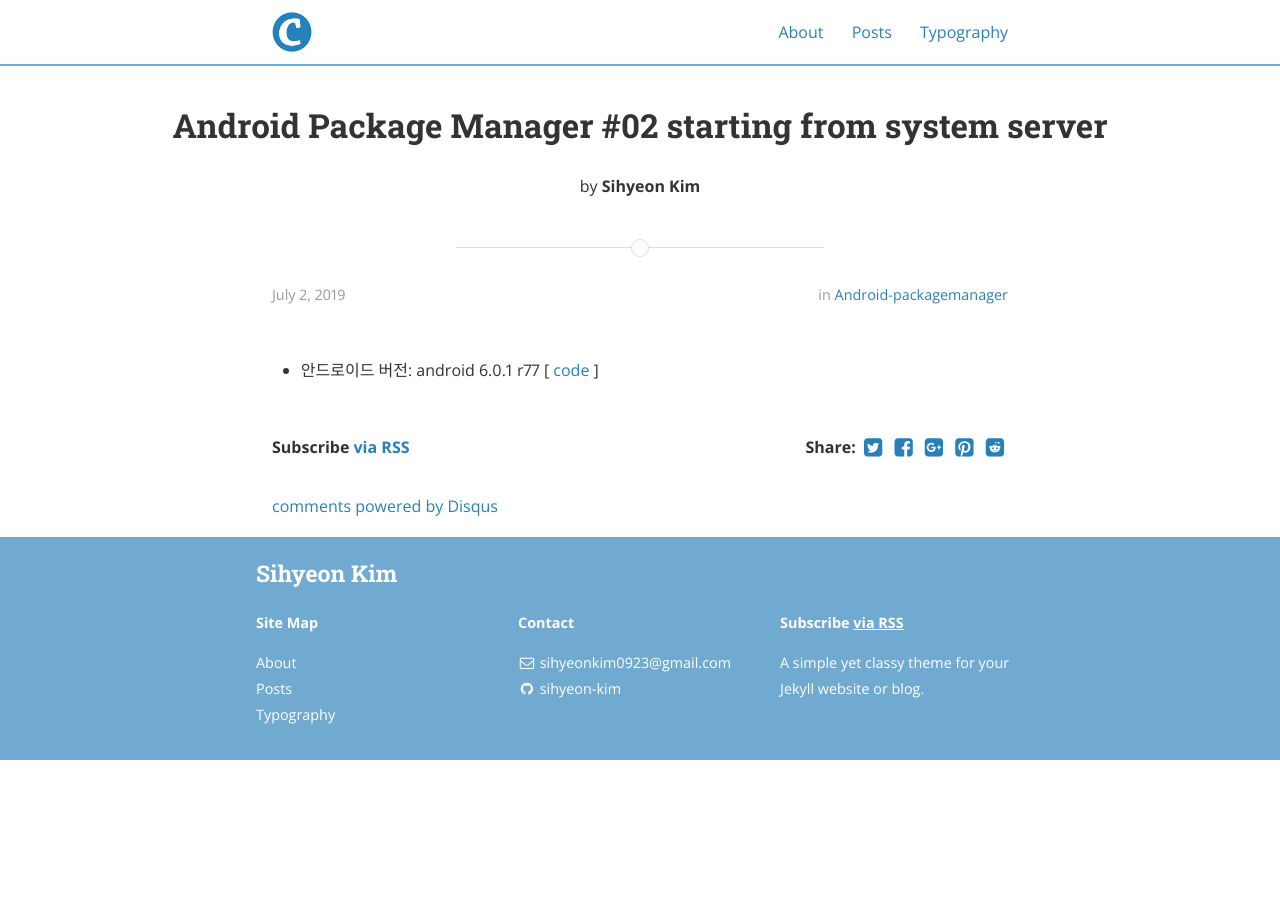
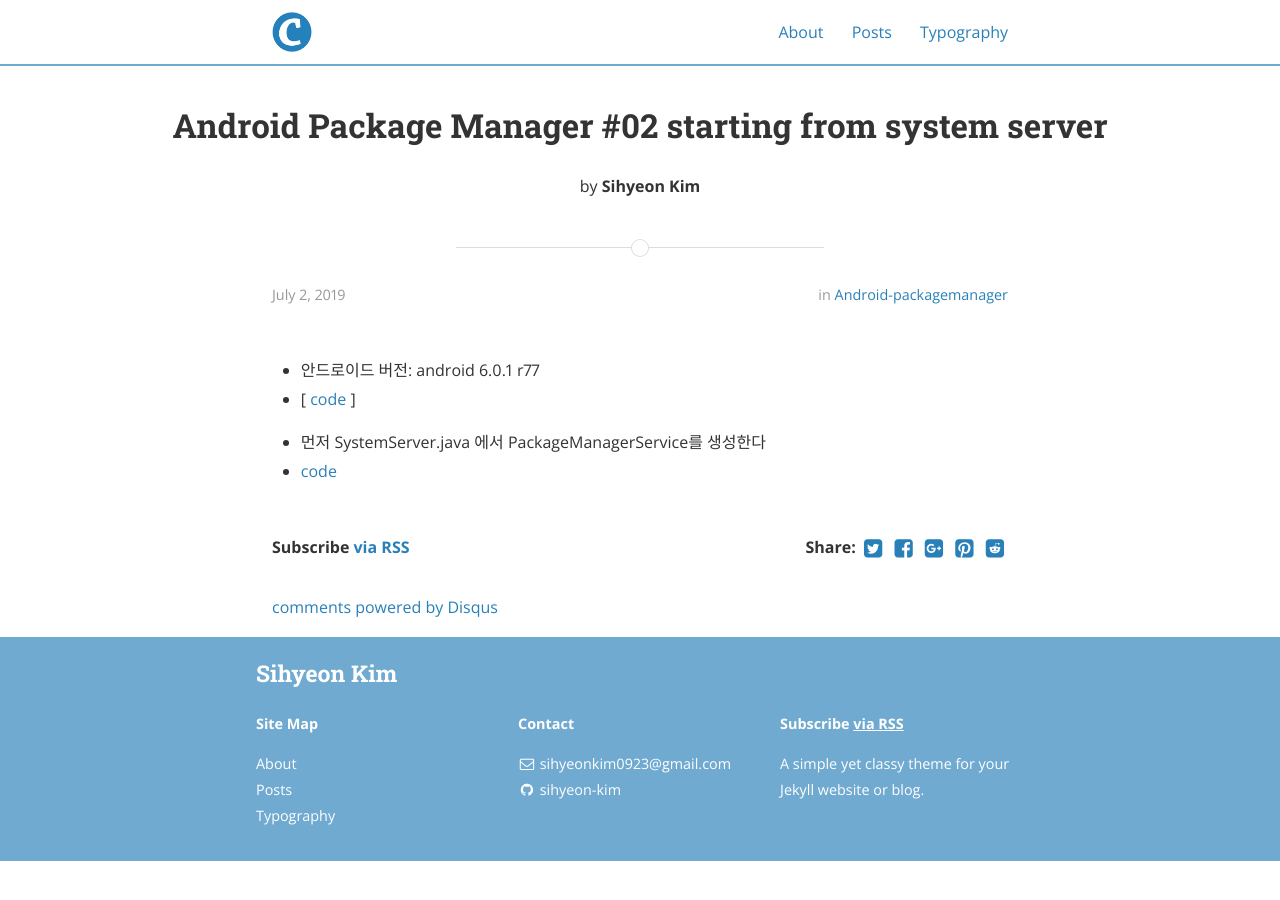
Before and after one commit to sihyeon-kim/sihyeon-kim.github.io, a Jekyll site: the page built from _posts/2019-07-02-Android-Package-Manager-#02-starting-from-system-server.markdown, in a window 1280 px wide. Built offline with Jekyll 4.4.1, drawn with Linux system fonts in a browser that asks for light colours; nearby versions of some CDN libraries; comment, search, counter and statistics services are not loaded.

Commit message:
Update 2019-07-02-Android-Package-Manager-#02-starting-from-system-server.markdown

```diff
--- a/_posts/2019-07-02-Android-Package-Manager-#02-starting-from-system-server.markdown
+++ b/_posts/2019-07-02-Android-Package-Manager-#02-starting-from-system-server.markdown
@@ -6,4 +6,8 @@ author: Sihyeon Kim
 categories: android-packagemanager
 ---
 
-- 안드로이드 버전: android 6.0.1 r77 [[ code ](https://android.googlesource.com/platform/frameworks/base/+/refs/tags/android-6.0.1_r77)]
+- 안드로이드 버전: android 6.0.1 r77
+- [[ code ](https://android.googlesource.com/platform/frameworks/base/+/refs/tags/android-6.0.1_r77)]
+
+- 먼저 SystemServer.java 에서 PackageManagerService를 생성한다
+- [ code ](https://android.googlesource.com/platform/frameworks/base/+/refs/tags/android-6.0.1_r77/services/java/com/android/server/SystemServer.java#364)
```
